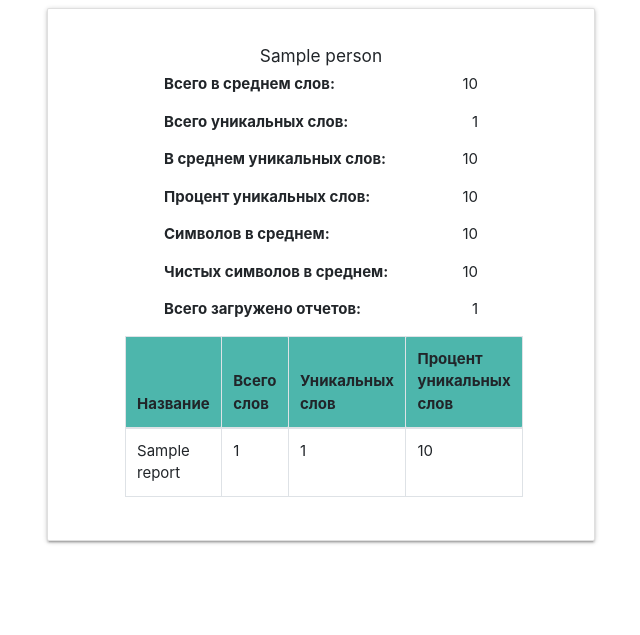
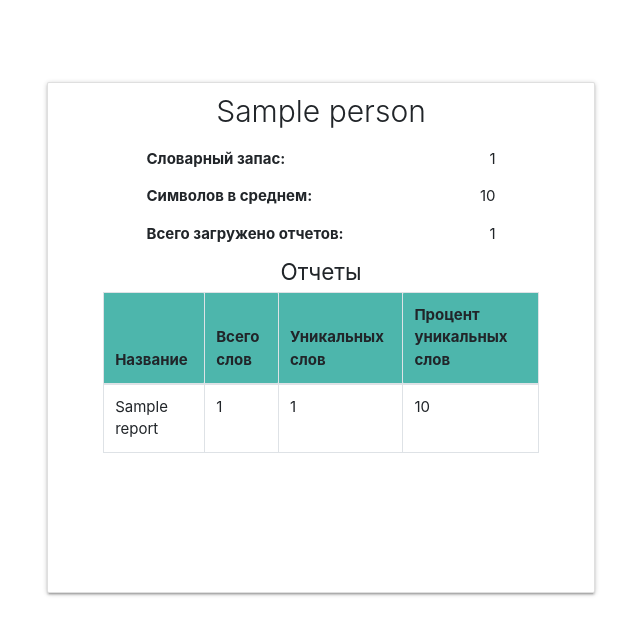
Before and after one commit to moevm/nosql1h19-report-stats, a Flask app: template src/templates/person.html in a window 1280 px wide. Shown: the top 635 px of the page, without its empty margins (319-959 px from the left). Run offline with Flask 2, Linux system fonts and the light colour scheme; the template is opened without the code that fills it: most values are stand-ins (such as "Sample title", 1, 10 or a date in 2020); parts of the project's set-up code (start-up, migrations or seed data) failed here and were passed over; some libraries are stand-ins or nearby versions.

Commit message:
update person.html

```diff
--- a/src/static/styles/styles.css
+++ b/src/static/styles/styles.css
@@ -161,6 +161,22 @@ th {
     cursor: pointer;
 }
 
+.person-card-content {
+    margin: 0 auto;
+    width: 80%;
+}
+
+.person-name {
+    margin-bottom: 20px;
+    font-size: 2em;
+    font-weight: 300;
+}
+
+.person-table-cont {
+    height: 300px;
+    overflow: auto;
+}
+
 @keyframes flash{
     from {
         opacity: 0;
--- a/src/templates/person.html
+++ b/src/templates/person.html
@@ -15,20 +15,21 @@
         <div class="row align-items-center h-100">
             <div class="col"></div>
             <div class="col-12 col-sm-12 col-md-8 col-lg-8 col-xl-8 center-align">
-                <div class="card white h-100 rep-card">
-                    <div class="rep-card-content">
+                <div class="card white h-100 person-card" style="margin-top: 15%;">
+                    <div class="person-card-content">
                         <div class="rep-card-word-content">
-                            <h6>{{ person }}</h6>
-                            <div class="rep-word-stats"><p class="rep-p">Всего в среднем слов:</p><p class="rep-num">{{ total_person_stat['avg_total_words'] | round(2, 'common')}}</p></div>
-                            <div class="rep-word-stats"><p class="rep-p">Всего уникальных слов:</p> <p class="rep-num">{{ total_person_stat['total_unique_words'] | round(2, 'common')}}</p></div>
-                            <div class="rep-word-stats"><p class="rep-p">В среднем уникальных слов:</p> <p class="rep-num">{{ total_person_stat['avg_unique_words'] | round(2, 'common')}}</p></div>
-                            <div class="rep-word-stats"><p class="rep-p">Процент уникальных слов:</p> <p class="rep-num">{{ total_person_stat['avg_persent_unique_words'] | round(2, 'common') }}</p></div>
+                            <h6 class="person-name">{{ person }}</h6>
+
+                            <div class="rep-word-stats"><p class="rep-p">Словарный запас:</p> <p class="rep-num">{{ total_person_stat['total_unique_words'] | round(2, 'common')}}</p></div>
+
                             <div class="rep-word-stats"><p class="rep-p">Символов в среднем:</p> <p class="rep-num">{{ total_person_stat['avg_total_raw_symbols'] | round(2, 'common') }}</p></div>
-                            <div class="rep-word-stats"><p class="rep-p">Чистых cимволов в среднем:</p> <p class="rep-num">{{ total_person_stat['avg_total_clean_symbols'] | round(2, 'common') }}</p></div>
+
                             <div class="rep-word-stats"><p class="rep-p">Всего загружено отчетов:</p> <p class="rep-num">{{ total_person_stat['total_reports_loaded'] | round(2, 'common') }}</p></div>
+
+                            <h6 style="font-size: 1.5em;">Отчеты</h6>
                         </div>
-
-                                <table id="stats-table" class="table table-hover table-bordered my-table">
+                            <div class="person-table-cont">
+                                <table class="table table-hover table-bordered my-table">
                                     <thead>
                                         <tr>
                                             <th>Название</th>
@@ -37,7 +38,7 @@
                                             <th>Процент уникальных слов</th>
                                         </tr>
                                     </thead>
-                                    <tbody id="stats-table-body">
+                                    <tbody>
                                         {% for report in report_stat %}
                                             <tr onclick="window.location='/groups/{{ group_num }}/{{ person }}/{{ report['id'] }}'">
                                                 <td>
@@ -56,6 +57,7 @@
                                         {% endfor %}
                                     </tbody>
                                 </table>
+                            </div>
                     </div>
                 </div>
             </div>
```
